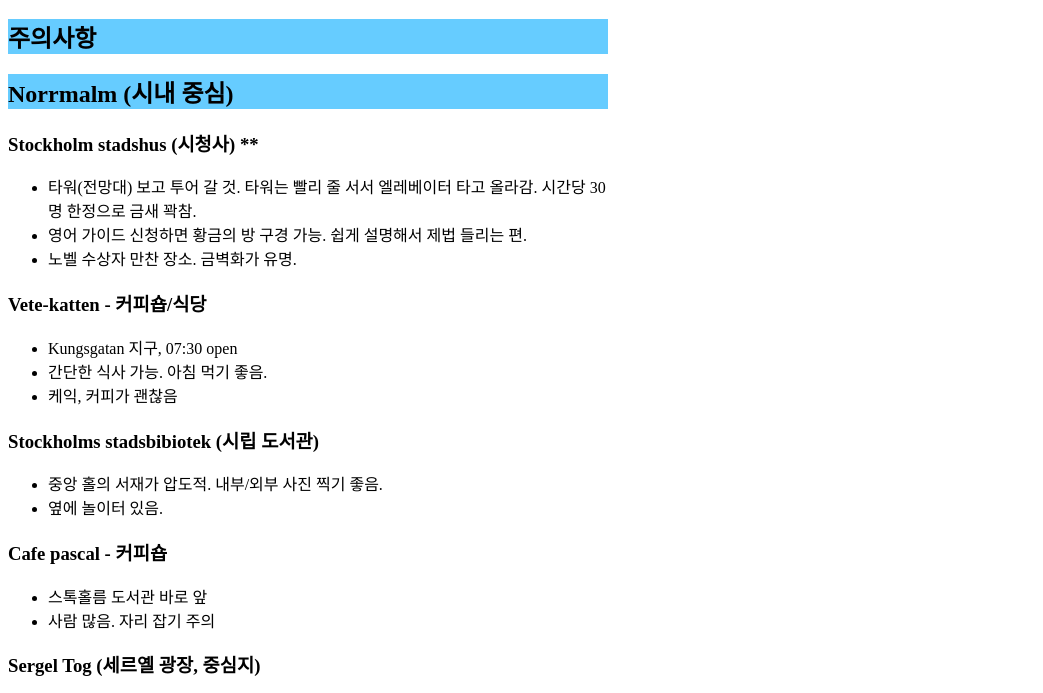
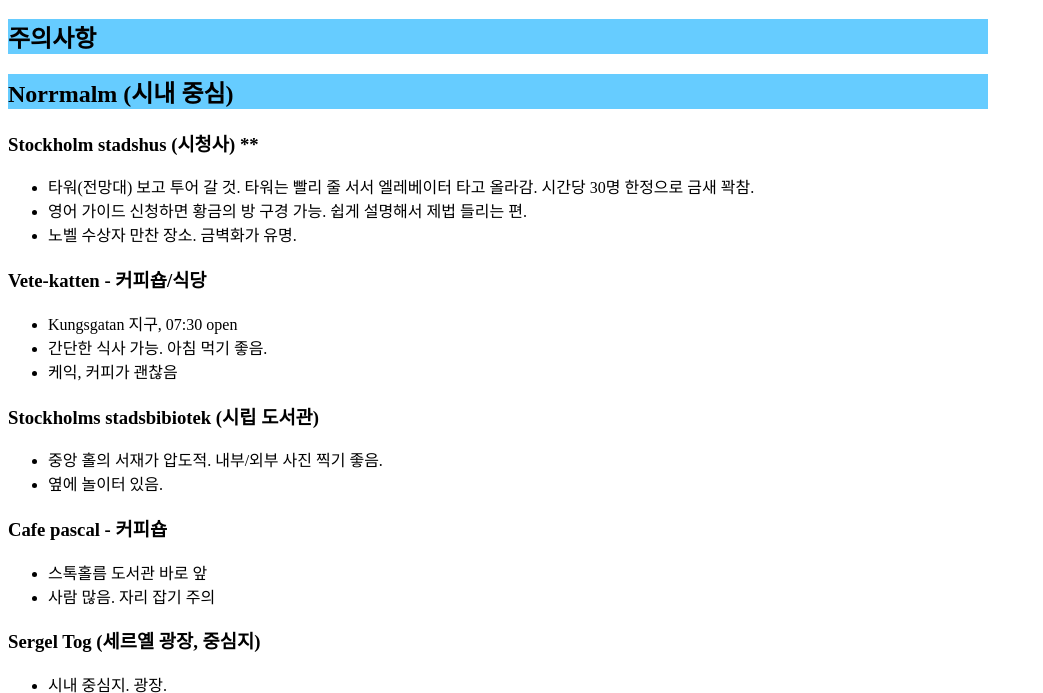
Before and after one commit to shinecbj/gombae, a plain HTML site: page sweden.html in a window 1280 px wide. Shown: the part 61-754 px from the top of the page, without its empty margins (0-1043 px from the left). Drawn offline with Linux system fonts and the light colour scheme.

Commit message:
Update sweden.html

```diff
--- a/sweden.html
+++ b/sweden.html
@@ -5,7 +5,7 @@
     <title>Stockholm</title>
     <style media="screen">
       body {
-        width: 600px;
+        width: 980px;
       }
       h2 {
         background-color: rgb(102, 204, 255);
```
